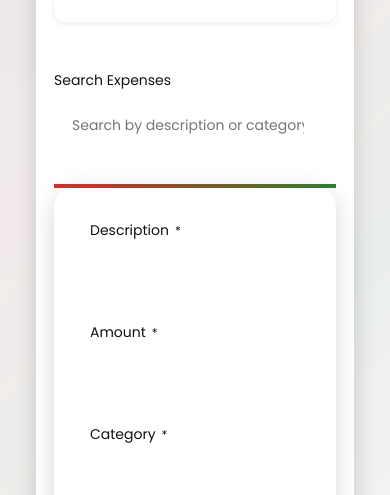
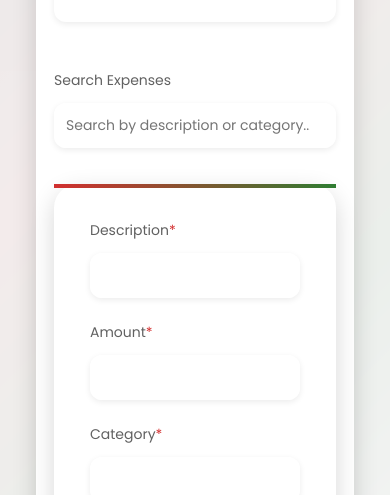
Before and after one commit to Mundia1/expense-tracker, a React (Vite) app: page / in a window 390 px wide. Shown: the part 184-679 px from the top of the page. Built offline with nearby package versions, Linux system fonts and the light colour scheme.

Commit message:
Update Input.css with glassmorphic design, animated floating labels in green, soft red focus states, and lift effects for a sleek, minimalistic Kenyan-themed form experience.

```diff
--- a/src/components/ui/Input/Input.css
+++ b/src/components/ui/Input/Input.css
@@ -9,76 +9,64 @@
 .input__label {
   font-size: var(--text-sm);
   font-weight: 500;
-    color: var(--text-color);
-    display: flex;
-    align-items: center;
-    gap: var(--spacing-1);
+  color: var(--text-muted);
+  transition: color var(--transition);
 }
 
 .input__required {
-    color: var(--danger-color);
-    font-size: var(--text-xs);
+  color: var(--secondary-color);
 }
 
 .input {
-    --input-border: var(--border-color);
-    --input-focus: var(--primary-color);
-
   width: 100%;
   padding: var(--spacing-3);
   font-size: var(--text-sm);
-    border: 1px solid var(--input-border);
+  border: none;
   border-radius: var(--border-radius);
-    background-color: var(--surface-color);
+  background: rgba(255, 255, 255, 0.9);
+  backdrop-filter: blur(8px);
+  box-shadow: var(--shadow-sm);
+  color: var(--text-color);
   transition:
-      border-color var(--transition-fast),
-      box-shadow var(--transition-fast);
-    color: var(--text-color);
+    box-shadow var(--transition),
+    transform var(--transition);
 }
 
 .input:focus {
-    border-color: var(--input-focus);
-    box-shadow: 0 0 0 3px color-mix(in srgb, var(--input-focus) 20%, transparent);
+  box-shadow: 0 0 0 3px color-mix(in srgb, var(--secondary-color) 30%, transparent);
+  transform: translateY(-2px);
   outline: none;
 }
 
 .input--error {
-    --input-border: var(--danger-color);
-    --input-focus: var(--danger-color);
-    padding-right: var(--spacing-8);
+  box-shadow: 0 0 0 3px color-mix(in srgb, var(--secondary-color) 50%, transparent);
 }
 
 .input__error {
   font-size: var(--text-xs);
-    color: var(--danger-color);
+  color: var(--secondary-color);
   margin-top: var(--spacing-1);
-  }
-
-  /* Floating label variant */
-  .input-wrapper--floating {
-    position: relative;
 }
 
 .input-wrapper--floating .input__label {
   position: absolute;
   top: var(--spacing-3);
   left: var(--spacing-3);
-    background: var(--surface-color);
   padding: 0 var(--spacing-1);
   transition:
-      transform var(--transition-fast),
-      color var(--transition-fast);
-    transform-origin: left center;
+    transform var(--transition),
+    color var(--transition),
+    font-size var(--transition);
   pointer-events: none;
 }
 
 .input-wrapper--floating .input:not(:placeholder-shown) + .input__label,
 .input-wrapper--floating .input:focus + .input__label {
-    transform: translateY(calc(-1 * var(--spacing-4))) scale(0.85);
-    color: var(--text-muted);
+  transform: translateY(-1.5rem) scale(0.85);
+  color: var(--accent-color);
+  font-size: var(--text-xs);
 }
 
-  /* With icon */
 .input--with-icon {
   padding-left: var(--spacing-8);
 }
@@ -89,22 +77,20 @@
   top: 50%;
   transform: translateY(-50%);
   color: var(--text-muted);
-    pointer-events: none;
 }
 
-  /* Sizes */
 .input--sm {
-    padding: var(--spacing-2) var(--spacing-3);
+  padding: var(--spacing-2);
   font-size: var(--text-xs);
 }
 
 .input--lg {
-    padding: var(--spacing-4) var(--spacing-5);
+  padding: var(--spacing-4);
   font-size: var(--text-base);
 }
 
 @media (max-width: 640px) {
   .input {
-      padding: var(--spacing-2) var(--spacing-3);
+    padding: var(--spacing-2);
   }
 }
```
Lines whose indentation alone changed are shown as unchanged.
